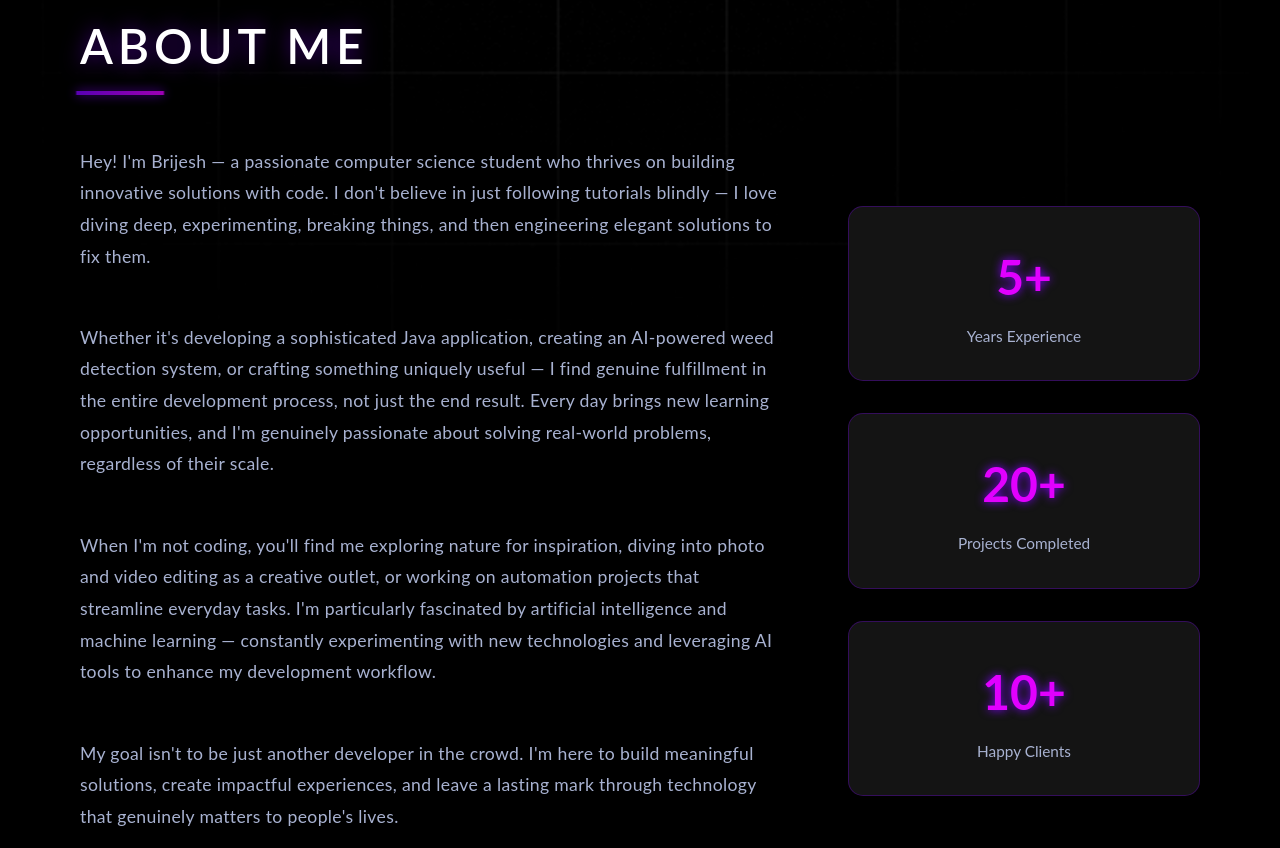
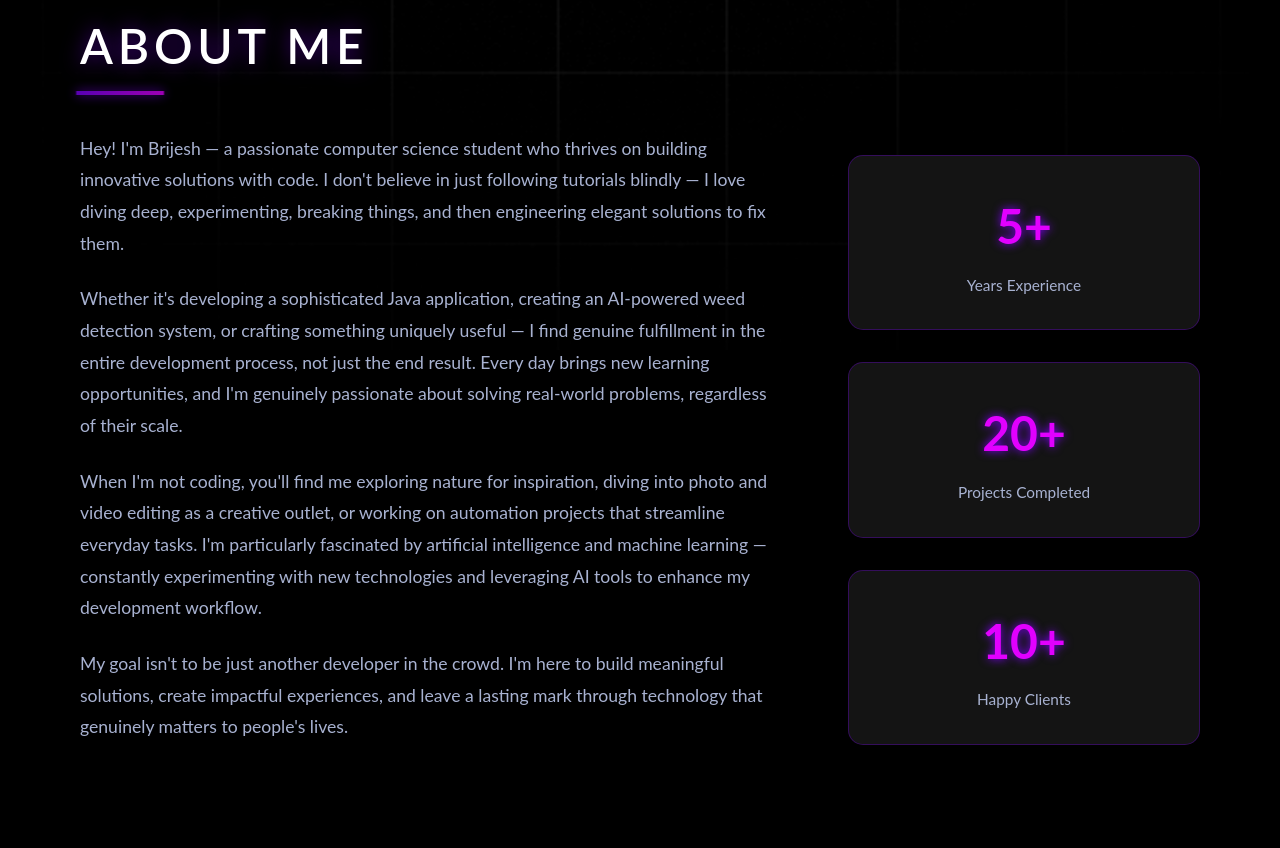
Before and after one commit to tenacious7/My-Portfolio, a website built with Vite: page index.html in a window 1280 px wide. Shown: the part 920-1768 px from the top of the page. Built offline with nearby package versions, Linux system fonts and the light colour scheme; a script that the page names is missing.

Commit message:
Updated styles.css

```diff
--- a/styles.css
+++ b/styles.css
@@ -409,47 +409,6 @@ h1 {
 
 .about-text p:nth-child(2) {
   animation-delay: 0.2s;
-}
-
-.about-paragraph {
-  text-align: left;
-  font-size: clamp(1rem, 1.5vw, 1.1rem);
-  line-height: 1.8;
-  margin-bottom: 1.5rem;
-  padding: 0.8rem 0;
-  opacity: 0;
-  transform: translateY(20px);
-  animation: fadeInUp 0.6s ease forwards;
-
-  /* Base styling */
-  color: #a8b2d1;
-  text-shadow: 1px 1px 2px rgba(0, 0, 0, 0.1);
-  letter-spacing: 0.02em;
-
-  /* Smooth transitions for all effects */
-  transition: all 0.3s ease;
-  cursor: default;
-}
-
-.about-paragraph:hover {
-  /* Color change */
-  color: #e7e7e7;
-
-  /* Letter spacing animation */
-  letter-spacing: 0.05em;
-
-  /* Enhanced drop shadow */
-  text-shadow: 2px 2px 4px rgba(0, 0, 0, 0.2);
-
-  /* Subtle movement */
-  transform: translateX(5px);
-
-  /* Soft glow effect */
-  text-shadow:
-    2px 2px 4px rgba(0, 0, 0, 0.2),
-    0 0 10px rgba(127, 0, 255, 0.4),
-    0 0 20px rgba(127, 0, 255, 0.2),
-    0 0 30px rgba(127, 0, 255, 0.1);
 }
 
 @keyframes fadeInUp {
```
